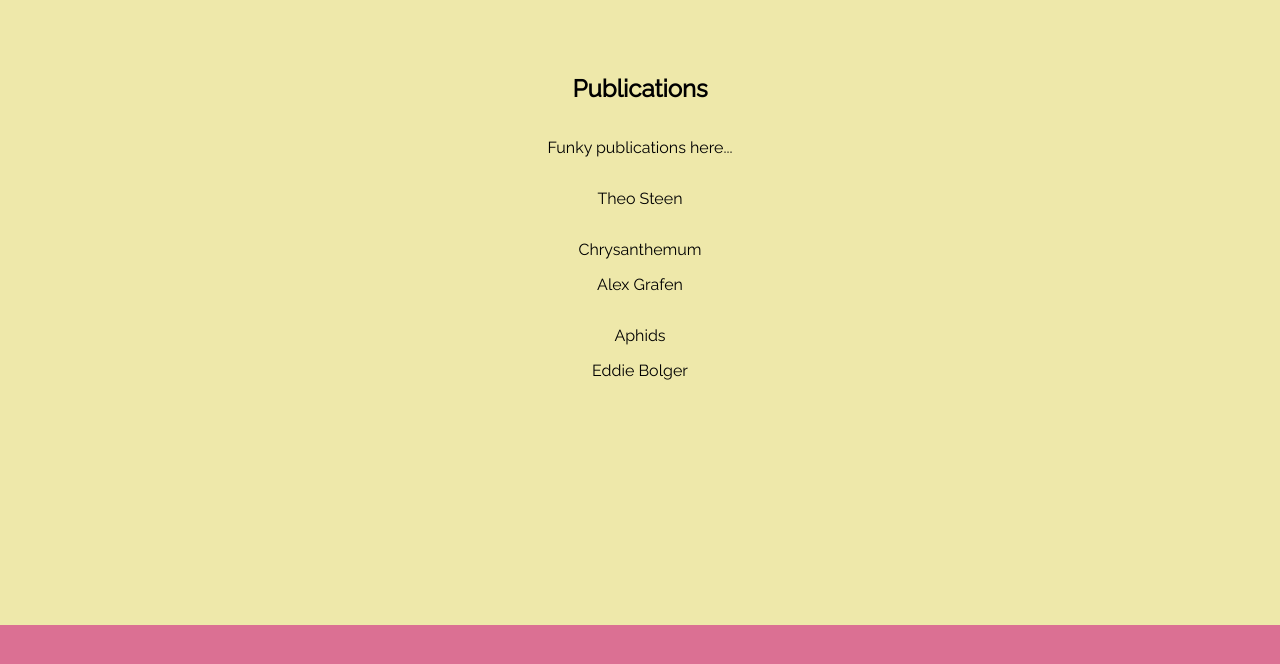
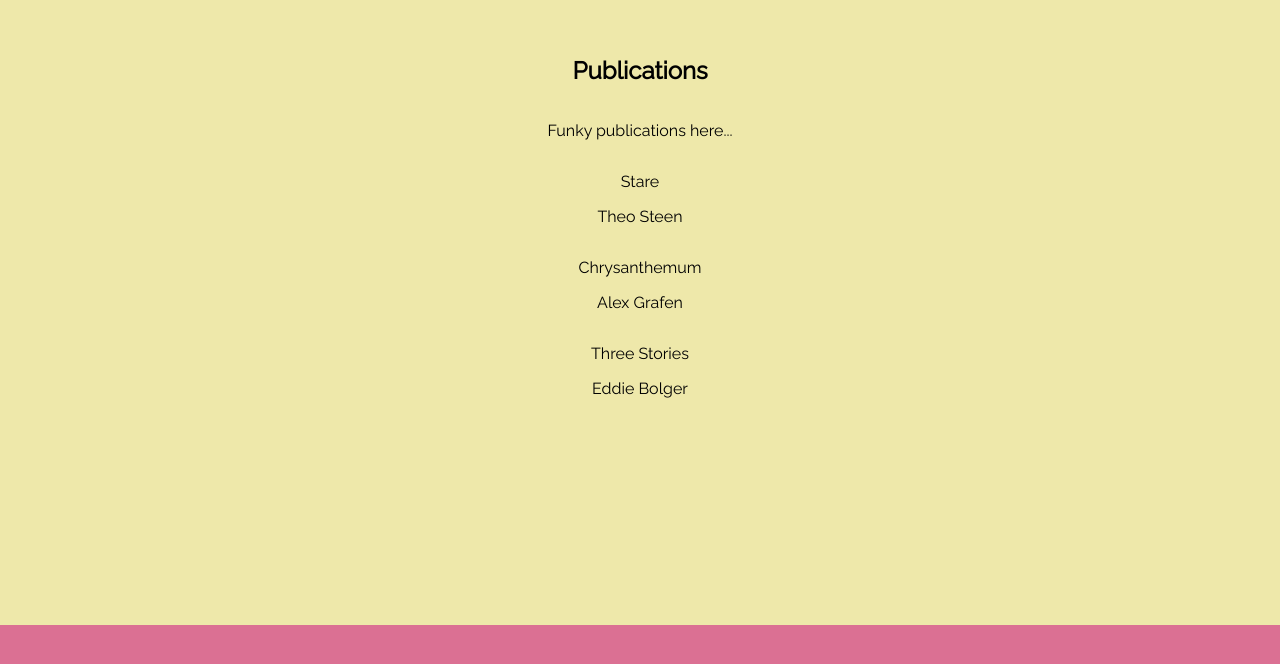
Before and after one commit to theoretischja/Pied-Press, a plain HTML site: page index.html in a window 1280 px wide. Shown: the part 975-1639 px from the top of the page. Drawn offline with Linux system fonts and the light colour scheme.

Commit message:
titles for theo and eddie's books

```diff
--- a/index.html
+++ b/index.html
@@ -24,7 +24,7 @@
         <h2>Publications</h2>
         <p>Funky publications here...</p>
         <a>
-            <p></p>
+            <p>Stare</p>
             <p>Theo Steen</p>
         </a>
         <a>
@@ -32,7 +32,7 @@
             <p>Alex Grafen</p>
         </a>
         <a>
-            <p>Aphids</p>
+            <p>Three Stories</p>
             <p>Eddie Bolger</p>
         </a>
     </section>
```
